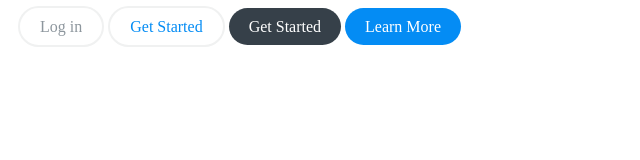
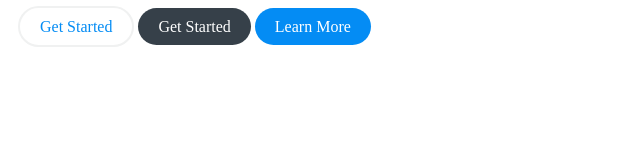
Before and after one commit to codexp-fronta-p3gc/layout-3, a plain HTML site: page components/button/button.html in a window 1280 px wide. Shown: the whole page, without its empty margins (0-640 px from the left). Drawn offline with Linux system fonts and the light colour scheme.

Commit message:
Login button commented

```diff
--- a/components/button/button.html
+++ b/components/button/button.html
@@ -10,7 +10,7 @@
 
 <body>
     <section class="container">
-        <a class="button button--default" href="">Log in</a>
+        <!-- <a class="button button--default" href="">Log in</a> -->
         <a class="button button--outline" href="">Get Started</a>
         <a class="button button--secondary" href="">Get Started</a>
         <a class="button button--primary" href="">Learn More</a>
```
